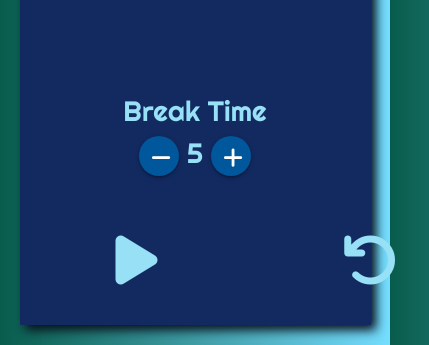
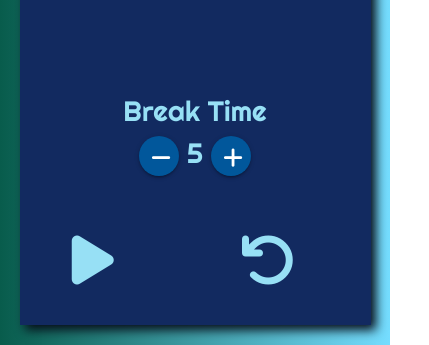
Before and after one commit to collinstommy/collinstommy.github.io, a plain HTML site: page fcc-pomodoro-clock/index.html in a window 390 px wide. Shown: the part 584-929 px from the top of the page, 429 px wide, since content can reach past the window. Drawn offline with nearby package versions, Linux system fonts and the light colour scheme.

Commit message:
fix for mobile devices

```diff
--- a/fcc-pomodoro-clock/index.html
+++ b/fcc-pomodoro-clock/index.html
@@ -52,13 +52,13 @@
             <div class="row">
                 <div class="col l6 s12 offset-l3  center-align">
                     <div class="row control_buttons">
-                        <div class="col l4 s4 push-s2 center-align">
+                        <div class="col l4 s3 push-s1 center-align">
                             <div id="startSession"><i class="fa fa-play fa-2x" aria-hidden="true"></i></div>
                         </div>
-                        <div class="col l4 s4 push-s2 center-align">
+                        <div class="col l4 s3 push-s1 center-align">
                             <div id="statusAnimation"><i id="currentStatus" aria-hidden="true"></i></div>
                         </div>
-                        <div class="col l4 s4 push-s2 center-align">
+                        <div class="col l4 s3 push-s1 center-align">
                             <div id="reset"><i class="fa fa-undo fa-2x" aria-hidden="true"></i> </div>
                         </div>
                     </div>
```
